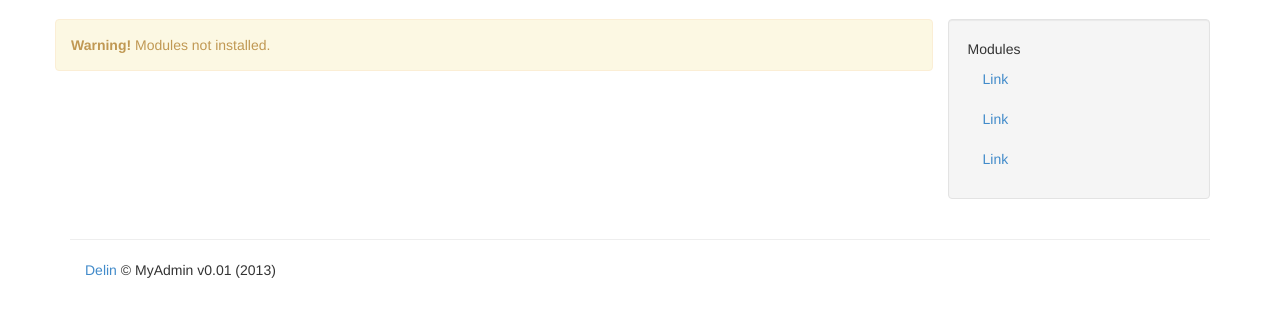
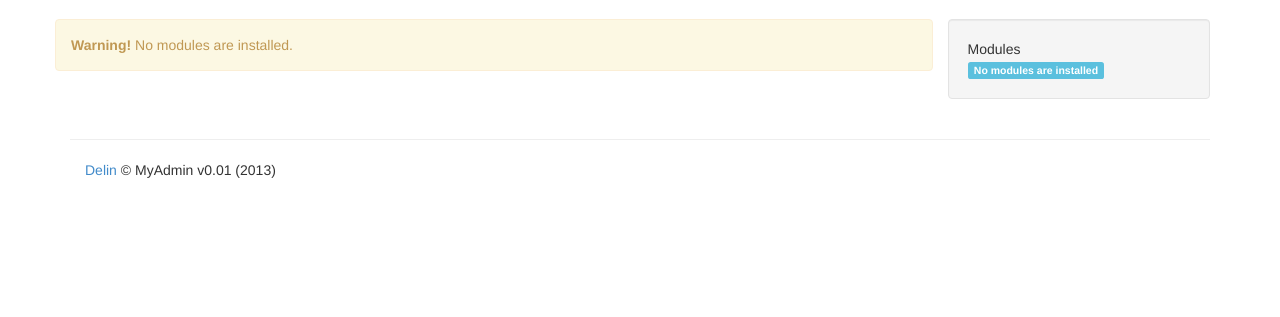
Before and after one commit to delin/MyAdmin, a Django app: page /modules/ in a window 1280 px wide. Shown: the part 51-368 px from the top of the page. Run offline with Django 3.2, Linux system fonts and the light colour scheme; a user stored in the database is signed in; tables that the repository leaves empty hold one stand-in row (values such as "Sample post"); parts of the project's set-up code (start-up, migrations or seed data) failed here and were passed over.

Commit message:
refs #119

```diff
--- a/MyAdmin/functions.py
+++ b/MyAdmin/functions.py
@@ -1,17 +1,15 @@
 from MyAdmin.settings import APP_CONFIGS
+from main.models import Module
 
 __author__ = 'delin'
 
 
 def prepare_data(request):
-    user = None
-
-    if request.user.is_authenticated:
-        user = request.user
+    modules = Module.objects.filter(is_removed=False).all()
 
     data = {
-        'user': user,
         'app': APP_CONFIGS,
+        'modules': modules,
     }
 
     return data
--- a/main/models.py
+++ b/main/models.py
@@ -4,7 +4,7 @@
 
 
 class Module(models.Model):
-    name = models.CharField(verbose_name=_("Name"), max_length=128)
+    name = models.CharField(verbose_name=_("Name"), max_length=32)
     author = models.CharField(verbose_name=_("Author"), max_length=512, null=True, blank=True)
     author_email = models.CharField(verbose_name=_("Author email"), max_length=512, null=True, blank=True)
     home_page = models.CharField(verbose_name=_("Home page"), max_length=1024, null=True, blank=True)
--- a/templates/base.html
+++ b/templates/base.html
@@ -67,9 +67,13 @@
                     <div class="well sidebar-nav">
                         <ul class="nav">
                             <li>Modules</li>
-                            <li><a href="#">Link</a></li>
-                            <li><a href="#">Link</a></li>
-                            <li><a href="#">Link</a></li>
+                            {% for module in data.modules %}
+                                {% if module.in_menu %}
+                                <li><a href="#">{{ module.name }}</a></li>
+                                {% endif %}
+                            {% empty %}
+                                <li><span class="label label-info">{% blocktrans %}No modules are installed{% endblocktrans %}</span></li>
+                            {% endfor %}
                         </ul>
                     </div><!--/.well -->
                 </div><!--/span-->
--- a/templates/pages/page_modules.html
+++ b/templates/pages/page_modules.html
@@ -22,18 +22,20 @@
             </tr>
         </thead>
         <tbody>
+            {% for module in data.modules %}
             <tr>
-                <td></td>
-                <td></td>
-                <td></td>
-                <td></td>
-                <td></td>
-                <td></td>
-                <td></td>
+                <td>{{ forloop.counter }}</td>
+                <td>{{ module.name }}</td>
+                <td>{{ module.author }}</td>
+                <td>{{ module.version }}</td>
+                <td>{{ module.installed_at }}</td>
+                <td>{{ module.in_menu|yesno }}</td>
+                <td>{{ module.is_enabled|yesno }}</td>
             </tr>
+            {% endfor %}
         </tbody>
     </table>
     {% else %}
-        <div class="alert alert-warning"><strong>{% trans "Warning" %}!</strong> {% blocktrans %}Modules not installed.{% endblocktrans %}</div>
+        <div class="alert alert-warning"><strong>{% trans "Warning" %}!</strong> {% blocktrans %}No modules are installed{% endblocktrans %}.</div>
     {% endif %}
 {% endblock %}
```
Also changed, not shown: locale/en/LC_MESSAGES/django.po, locale/ru/LC_MESSAGES/django.po, 2 other files.
